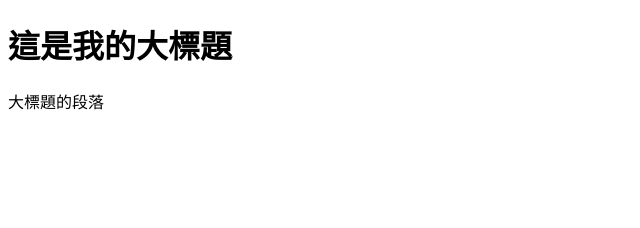
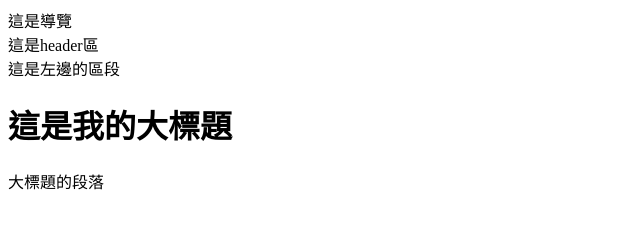
Before and after one commit to natalielai0109/web_python, a plain HTML site: page Web/index_5.html in a window 1280 px wide. Shown: the whole page, without its empty margins (0-640 px from the left). Drawn offline with Linux system fonts and the light colour scheme.

Commit message:
web_set5

```diff
--- a/Web/index_5.html
+++ b/Web/index_5.html
@@ -7,6 +7,15 @@
         <title>我的第一頁網頁</title>
     </head>
     <body>
+        <nav>
+            這是導覽
+        </nav>
+        <head>
+            這是header區
+        </head>
+        <section>
+            這是左邊的區段
+        </section>
         <h1>這是我的大標題</h1>
         <p>大標題的段落</p>
     </body>
```
